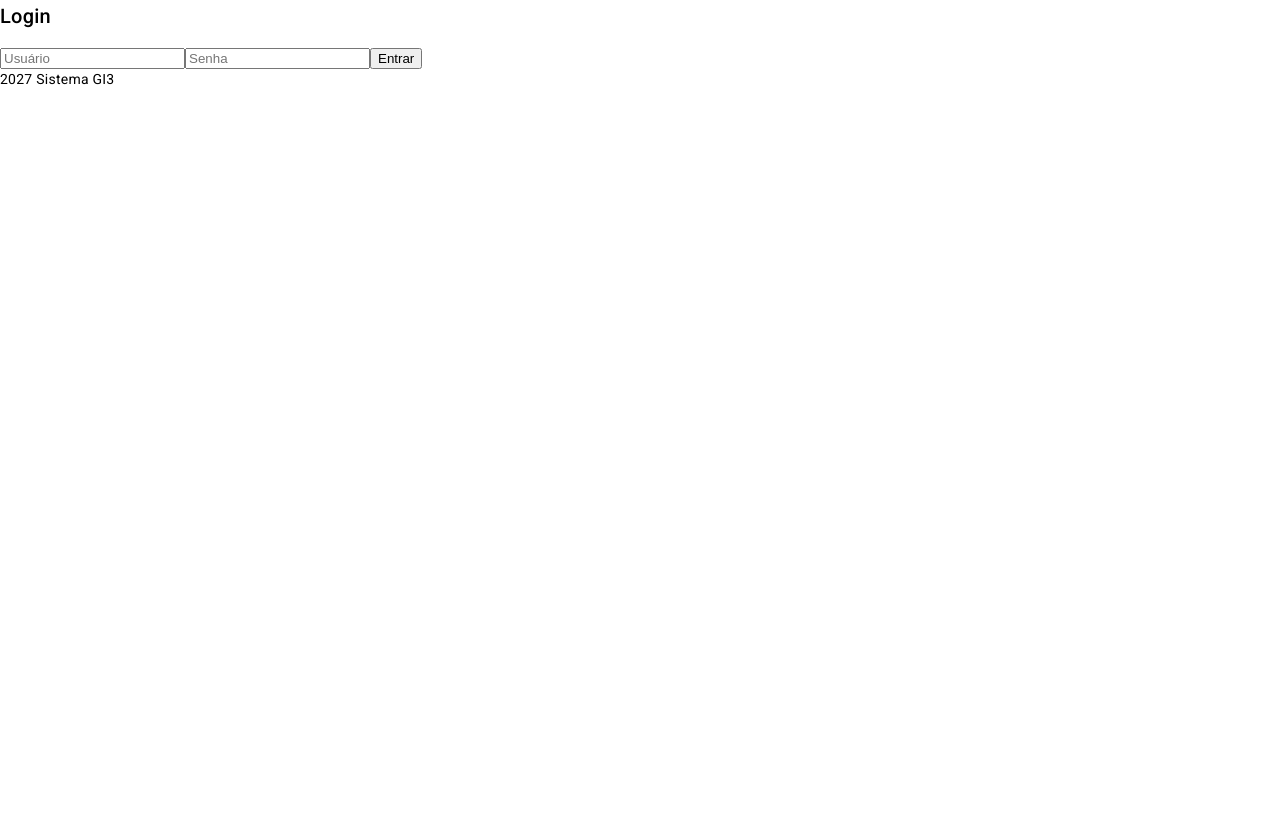
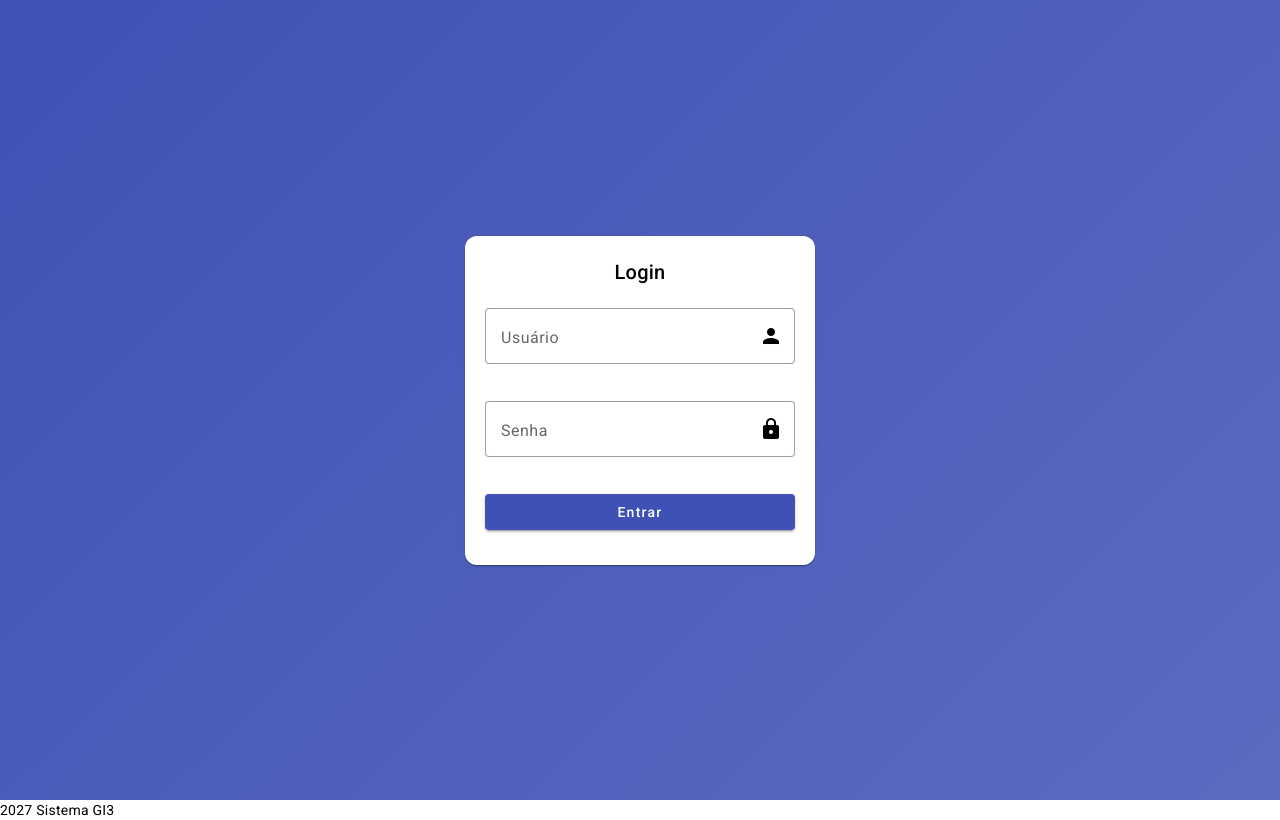
Before and after one commit to edu22snt/gi3-frontend, an Angular app: page /login in a window 1280 px wide. Built offline with nearby package versions, Linux system fonts and the light colour scheme.

Commit message:
Alteração da página de login

```diff
--- a/src/app/pages/login/login.component.html
+++ b/src/app/pages/login/login.component.html
@@ -1,6 +1,25 @@
-<h2>Login</h2>
+<div class="login-container">
 
-<input [(ngModel)]="username" placeholder="Usuário" />
-<input [(ngModel)]="password" type="password" placeholder="Senha" />
+  <mat-card class="login-card">
 
-<button (click)="login()">Entrar</button>
+    <h2>Login</h2>
+
+    <mat-form-field appearance="outline" class="full-width">
+      <mat-label>Usuário</mat-label>
+      <input matInput [(ngModel)]="username" />
+      <mat-icon matSuffix>person</mat-icon>
+    </mat-form-field>
+
+    <mat-form-field appearance="outline" class="full-width">
+      <mat-label>Senha</mat-label>
+      <input matInput type="password" [(ngModel)]="password" />
+      <mat-icon matSuffix>lock</mat-icon>
+    </mat-form-field>
+
+    <button mat-raised-button color="primary" class="full-width" (click)="login()">
+      Entrar
+    </button>
+
+  </mat-card>
+
+</div>
--- a/src/app/pages/login/login.component.scss
+++ b/src/app/pages/login/login.component.scss
@@ -0,0 +1,23 @@
+.login-container {
+  height: 100vh;
+  display: flex;
+  justify-content: center;
+  align-items: center;
+  background: linear-gradient(135deg, #3f51b5, #5c6bc0);
+}
+
+.login-card {
+  width: 350px;
+  padding: 20px;
+  border-radius: 12px;
+}
+
+.full-width {
+  width: 100%;
+  margin-bottom: 15px;
+}
+
+h2 {
+  text-align: center;
+  margin-bottom: 20px;
+}
--- a/src/app/pages/main-layout/main-layout.component.html
+++ b/src/app/pages/main-layout/main-layout.component.html
@@ -36,7 +36,7 @@
     <mat-toolbar color="primary">
       <!-- <span>GI3 Sistema</span> -->
       <span class="spacer"></span>
-      <button mat-icon-button>
+      <button mat-icon-button (click)="logout()">
         <mat-icon>logout</mat-icon>
       </button>
     </mat-toolbar>
--- a/src/app/pages/main-layout/main-layout.component.ts
+++ b/src/app/pages/main-layout/main-layout.component.ts
@@ -1,9 +1,10 @@
 import { Component } from '@angular/core';
-import { RouterLink, RouterOutlet } from '@angular/router';
+import { Router, RouterLink, RouterOutlet } from '@angular/router';
 import { MatToolbarModule } from '@angular/material/toolbar';
 import { MatSidenavModule } from '@angular/material/sidenav';
 import { MatButtonModule } from '@angular/material/button';
 import { MatIconModule } from '@angular/material/icon';
+import { AuthService } from '../../services/auth/auth.service';
 
 @Component({
   selector: 'app-main-layout',
@@ -21,4 +22,14 @@ import { MatIconModule } from '@angular/material/icon';
 })
 export class MainLayoutComponent {
 
+    constructor(
+      private auth: AuthService,
+      private router: Router
+    ) {}
+
+  logout() {
+    this.auth.logout();
+    this.router.navigate(['/login']);
+  }
+
 }
--- a/src/index.html
+++ b/src/index.html
@@ -2,7 +2,7 @@
 <html lang="en">
 <head>
   <meta charset="utf-8">
-  <title>Gi3Frontend</title>
+  <title>GI3</title>
   <base href="/">
   <meta name="viewport" content="width=device-width, initial-scale=1">
   <link rel="icon" type="image/x-icon" href="favicon.ico">
```
Also changed, not shown: src/app/pages/login/login.component.ts (+13 -1 lines).
